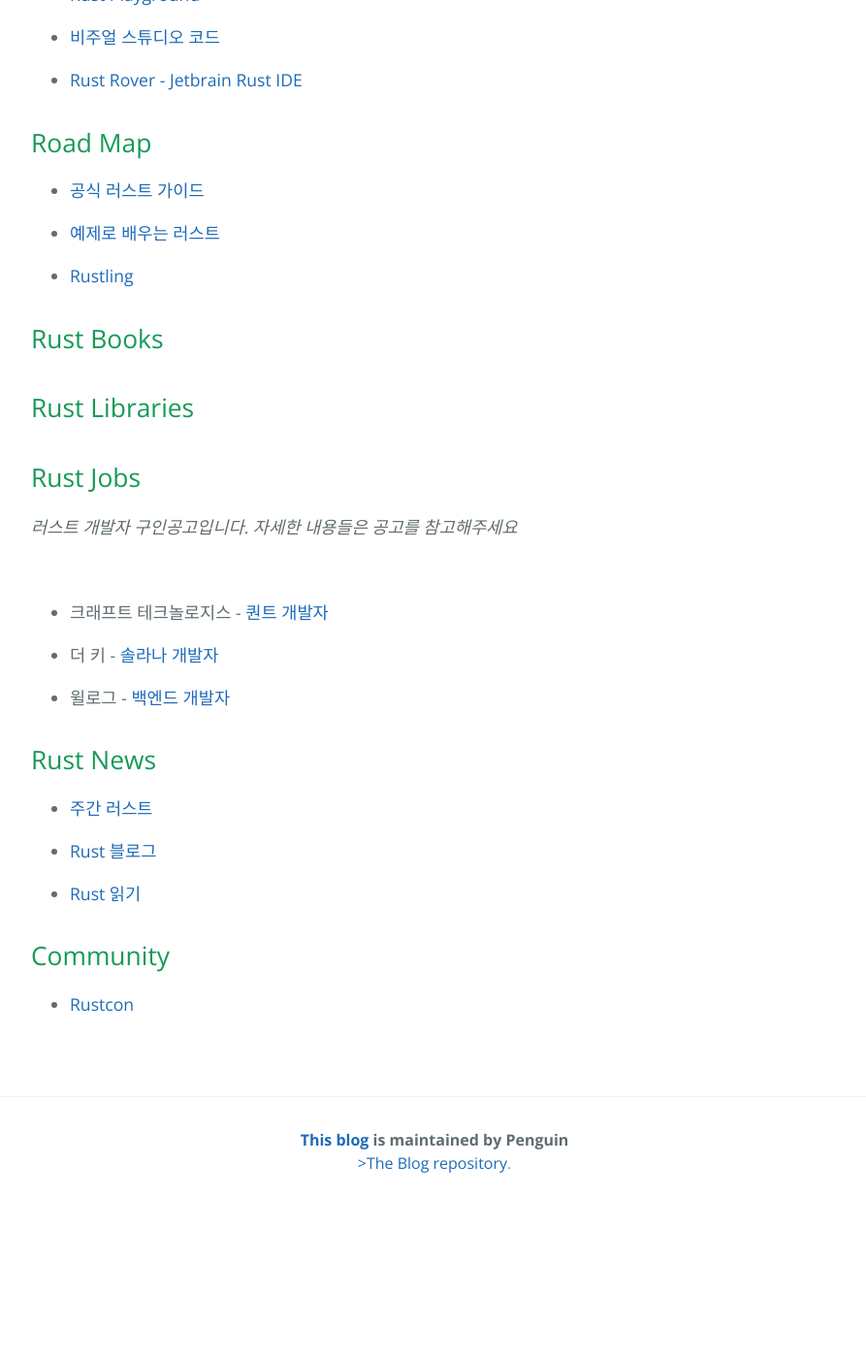
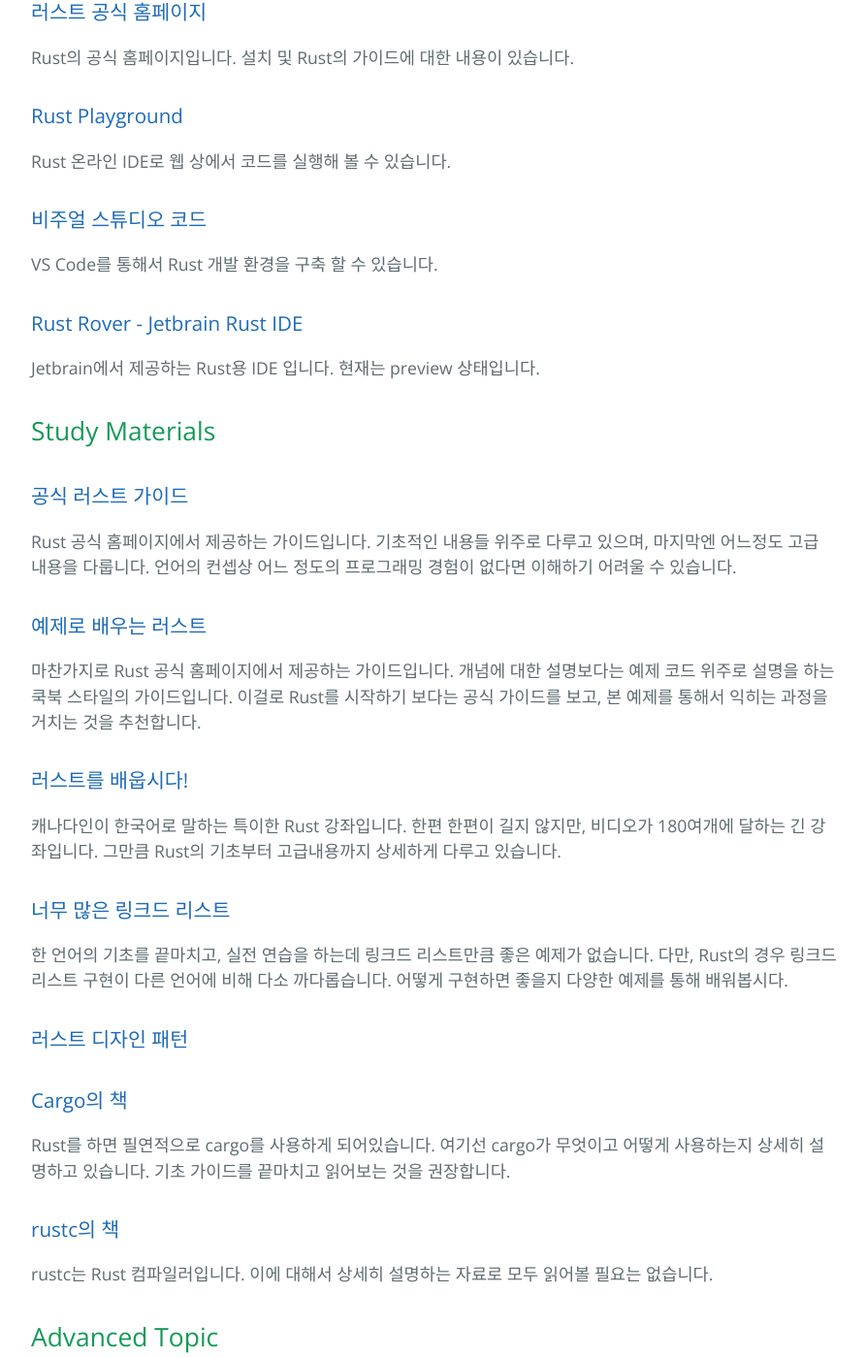
Before and after one commit to RustPenguin/RustPenguin.github.io, a Jekyll site: the page built from index.md, in a window 1280 px wide and 1400 px high, scrolled down 1110 px. Shown: the whole window at 97% size, without its empty margins (192-1085 px from the left). Built offline with Jekyll 4.4.1, drawn with Linux system fonts in a browser that asks for light colours; our own code applies the rules of GitHub Pages for plain Markdown files; before the commit the page ends 2321 px from its top, so only the background shows below that; some of the changed text lies outside the part shown.

Commit message:
Update index.md

```diff
--- a/index.md
+++ b/index.md
@@ -8,9 +8,11 @@
 
 ## Index
 
-- [Get Started](#get-started)
+- [Getting Started](#getting-started)
 
-- [Road Map](#road-map)
+- [Study Materials](#study-materials)
+
+- [Advanced Topic](#advanced-topic)
 
 - [Rust Books](#rust-books)
 
@@ -24,28 +26,67 @@
 
 <br><br>
 
-## Get Started
+## Getting Started
 
-- [러스트 공식 홈페이지](https://www.rust-lang.org/)
+### [러스트 공식 홈페이지](https://www.rust-lang.org/)
 
-- [Rust Playground](https://play.rust-lang.org/)
+Rust의 공식 홈페이지입니다. 설치 및 Rust의 가이드에 대한 내용이 있습니다.
 
-- [비주얼 스튜디오 코드](https://code.visualstudio.com/)
+### [Rust Playground](https://play.rust-lang.org/)
 
-- [Rust Rover - Jetbrain Rust IDE](https://www.jetbrains.com/rust/)
+Rust 온라인 IDE로 웹 상에서 코드를 실행해 볼 수 있습니다.
 
-## Road Map
+### [비주얼 스튜디오 코드](https://code.visualstudio.com/)
 
-- [공식 러스트 가이드](https://doc.rust-lang.org/book/)
+VS Code를 통해서 Rust 개발 환경을 구축 할 수 있습니다.
 
-- [예제로 배우는 러스트](https://doc.rust-lang.org/rust-by-example/)
+### [Rust Rover - Jetbrain Rust IDE](https://www.jetbrains.com/rust/)
 
-- [Rustling](https://github.com/rust-lang/rustlings/)
+Jetbrain에서 제공하는 Rust용 IDE 입니다. 현재는 preview 상태입니다.
+
+## Study Materials
+
+### [공식 러스트 가이드](https://doc.rust-kr.org/)
+
+Rust 공식 홈페이지에서 제공하는 가이드입니다. 기초적인 내용들 위주로 다루고 있으며, 마지막엔 어느정도 고급 내용을 다룹니다. 언어의 컨셉상 어느 정도의 프로그래밍 경험이 없다면 이해하기 어려울 수 있습니다.
+
+### [예제로 배우는 러스트](https://doc.rust-lang.org/rust-by-example/)
+
+마찬가지로 Rust 공식 홈페이지에서 제공하는 가이드입니다. 개념에 대한 설명보다는 예제 코드 위주로 설명을 하는 쿡북 스타일의 가이드입니다. 이걸로 Rust를 시작하기 보다는 공식 가이드를 보고, 본 예제를 통해서 익히는 과정을 거치는 것을 추천합니다.
+
+### [러스트를 배웁시다!](https://www.youtube.com/watch?v=W9DO6m8JSSs&list=PLfllocyHVgsSJf1zO6k6o3SX2mbZjAqYE)
+
+캐나다인이 한국어로 말하는 특이한 Rust 강좌입니다. 한편 한편이 길지 않지만, 비디오가 180여개에 달하는 긴 강좌입니다. 그만큼 Rust의 기초부터 고급내용까지 상세하게 다루고 있습니다.
+
+### [너무 많은 링크드 리스트](https://rust-unofficial.github.io/too-many-lists/)
+
+한 언어의 기초를 끝마치고, 실전 연습을 하는데 링크드 리스트만큼 좋은 예제가 없습니다. 다만, Rust의 경우 링크드 리스트 구현이 다른 언어에 비해 다소 까다롭습니다. 어떻게 구현하면 좋을지 다양한 예제를 통해 배워봅시다.
+
+### [러스트 디자인 패턴](https://rust-unofficial.github.io/patterns/intro.html)
+
+
+
+### [Cargo의 책](https://doc.rust-lang.org/cargo/index.html)
+
+Rust를 하면 필연적으로 cargo를 사용하게 되어있습니다. 여기선 cargo가 무엇이고 어떻게 사용하는지 상세히 설명하고 있습니다. 기초 가이드를 끝마치고 읽어보는 것을 권장합니다.
+
+### [rustc의 책](https://doc.rust-lang.org/rustc/tests/index.html)
+
+rustc는 Rust 컴파일러입니다. 이에 대해서 상세히 설명하는 자료로 모두 읽어볼 필요는 없습니다.
+
+## Advanced Topic
+
+### [러스트로 OS 만들기](https://os.phil-opp.com/)
+
+### [임베디드 러스트의 책](https://doc.rust-lang.org/stable/embedded-book/)
+
+### [웹 어셈블리](https://rustwasm.github.io/docs/book/)
+
+### [러스토노미콘](https://doc.rust-lang.org/nomicon/index.html)
 
 ## Rust Books
 
 ## Rust Libraries
-
 
 ## Rust Jobs
 
@@ -57,7 +98,7 @@
 
 - 더 키 - [솔라나 개발자](https://organized-plot-a3f.notion.site/14bc2919021a41678288c38a2a8749c9)<br>
 
-- 윌로그 - [백엔드 개발자](https://www.wanted.co.kr/wd/164098)<br>
+<br>
 
 ## Rust News
 
```
